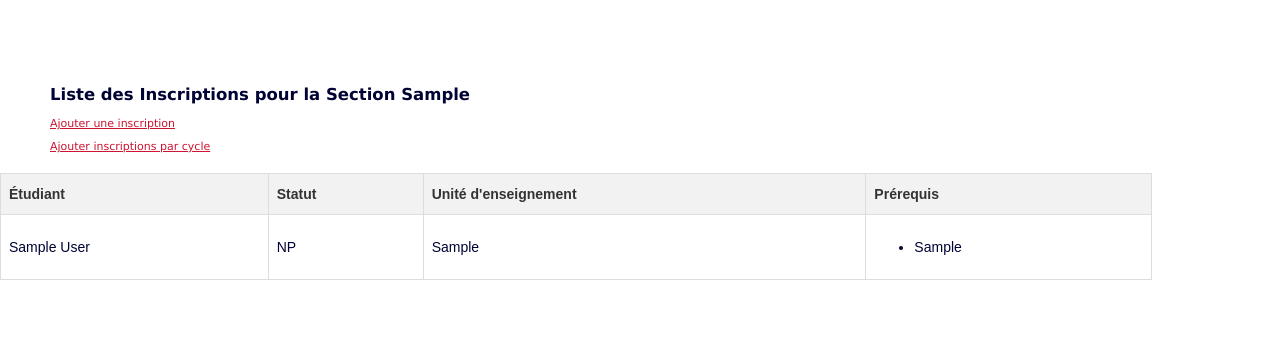
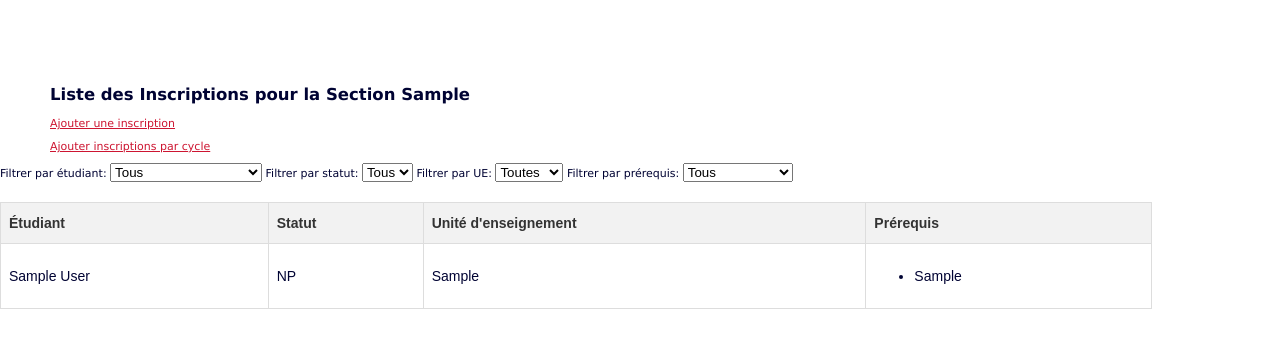
Before and after one commit to padeb185/IpefaSup4, a Django app: template templates/educator/registration_list.html in a window 1280 px wide. Shown: the part 129-477 px from the top of the page. Run offline with Django 5.2, Linux system fonts and the light colour scheme; tables that the repository leaves empty hold one stand-in row (values such as "Sample post"); the template is opened without the code that fills it: values that come from a table or form of the project are taken from there, most other values are stand-ins (such as "Sample title", 1, 10 or a date in 2020); some libraries are stand-ins or nearby versions.

Commit message:
registration filter

```diff
--- a/templates/educator/registration_list.html
+++ b/templates/educator/registration_list.html
@@ -5,7 +5,44 @@
       <a href="{% url 'add_registration' section.id %}" >Ajouter une inscription</a>
       <a href="{% url 'add_registrations_by_cycle' section.id %}">Ajouter inscriptions par cycle</a>
 
-  <table>
+    <div id="filters">
+   <label>Filtrer par étudiant:</label>
+        <select id="studentFilter">
+            <option value="">Tous</option>
+            {% for name in student_names %}
+                <option value="{{ name }}">{{ name }}</option>
+            {% endfor %}
+        </select>
+
+        <!-- Statut -->
+        <label>Filtrer par statut:</label>
+        <select id="statusFilter">
+            <option value="">Tous</option>
+            {% for status in statuses %}
+                <option value="{{ status }}">{{ status }}</option>
+            {% endfor %}
+        </select>
+
+        <!-- UE -->
+        <label>Filtrer par UE:</label>
+        <select id="ueFilter">
+            <option value="">Toutes</option>
+            {% for ue in ue_wordings %}
+                <option value="{{ ue }}">{{ ue }}</option>
+            {% endfor %}
+        </select>
+
+<!-- Prérequis -->
+    <label>Filtrer par prérequis:</label>
+    <select id="prereqFilter">
+        <option value="">Tous</option>
+        {% for prereq in prereq_wordings %}
+            <option value="{{ prereq }}">{{ prereq }}</option>
+        {% endfor %}
+    </select>
+</div>
+
+  <table id="registrationTable">
     <thead>
       <tr>
         <th>Étudiant</th>
@@ -39,6 +76,32 @@
       {% endfor %}
     </tbody>
   </table>
+<script>
+  $(document).ready(function () {
+    function filterTable() {
+        var student = $('#studentFilter').val().toLowerCase().trim();
+        var status = $('#statusFilter').val().toLowerCase().trim();
+        var ue = $('#ueFilter').val().toLowerCase().trim();
+        var prereq = $('#prereqFilter').val().toLowerCase().trim();
 
+        $('#registrationTable tbody tr').each(function () {
+            var tds = $(this).find('td');
+            var studentText = tds.eq(0).text().toLowerCase().trim();
+            var statusText = tds.eq(1).text().toLowerCase().trim();
+            var ueText = tds.eq(2).text().toLowerCase().trim();
+            var prereqText = tds.eq(3).text().toLowerCase().trim();
 
+            var show = (!student || studentText.includes(student)) &&
+                       (!status || statusText.includes(status)) &&
+                       (!ue || ueText.includes(ue)) &&
+                       (!prereq || prereqText.includes(prereq));
+
+            $(this).toggle(show);
+        });
+    }
+
+    $('#studentFilter, #statusFilter, #ueFilter, #prereqFilter').on('change', filterTable);
+});
+
+</script>
 {% endblock %}
```
Also changed, not shown: IpefaSup4/views.py (+30 -3 lines).
